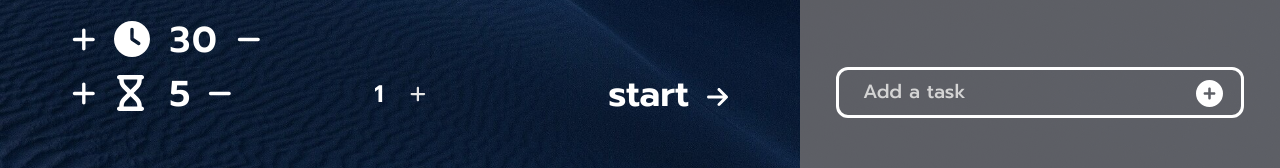
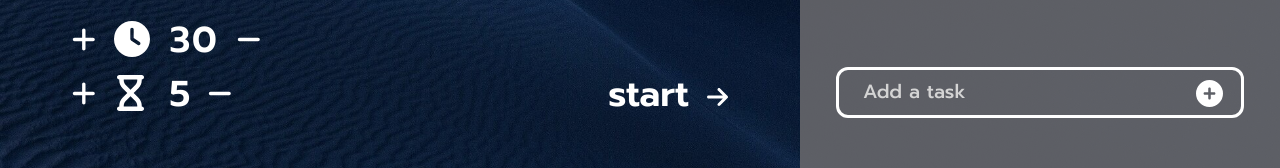
Before and after one commit to archawitch/tasky, a React (Vite) app: page / in a window 1280 px wide. Shown: the part 624-792 px from the top of the page. Built offline with nearby package versions, Linux system fonts and the light colour scheme.

Commit message:
chore: set the group bar to be at the middle (fix)

```diff
--- a/src/components/main/Main.jsx
+++ b/src/components/main/Main.jsx
@@ -74,8 +74,8 @@ function Main() {
             isTodoVisible={isTodoVisible}
             openTodoList={openTodoList}
           ></MiddleWrapper>
-          <Timer></Timer>
-          <TimerSettings></TimerSettings>
+          <Timer isTodoVisible={isTodoVisible}></Timer>
+          <TimerSettings isTodoVisible={isTodoVisible}></TimerSettings>
         </div>
         <TodoListProvider>
           <TodoList
--- a/src/components/post-it/GroupBar.jsx
+++ b/src/components/post-it/GroupBar.jsx
@@ -3,41 +3,28 @@ import { useGroup, useDispatchGroup } from "../../context/GroupOfPostContext";
 import { useState } from "react";
 import { useDispatchPosts } from "../../context/PostContext";
 
-function GroupBar() {
-  const [isHovered, setIsHovered] = useState(false);
+function GroupBar({ isTodoVisible }) {
   const groups = useGroup();
   const groupsItems = groups.groups;
-  const dispatchGroup = useDispatchGroup();
-  const dispatchPosts = useDispatchPosts();
 
   return (
-    <div
-      onMouseEnter={() => setIsHovered(true)}
-      onMouseLeave={() => setIsHovered(false)}
-      className="flex items-center justify-center transition-all duration-200"
-    >
-      {groupsItems &&
-        groupsItems.length > 0 &&
-        groupsItems.map((group) => {
-          return (
-            <GroupItem
-              key={group}
-              group={group}
-              isGroupHovered={isHovered}
-            ></GroupItem>
-          );
-        })}
-      {groupsItems.length < 10 && (
-        <AddGroupButton isHovered={isHovered}></AddGroupButton>
+    <>
+      {!isTodoVisible && (
+        <div className="flex items-center justify-center overflow-clip transition-all duration-200">
+          {groupsItems &&
+            groupsItems.length > 0 &&
+            groupsItems.map((group) => {
+              return <GroupItem key={group} group={group}></GroupItem>;
+            })}
+          {groupsItems.length < 10 && <AddGroupButton></AddGroupButton>}
+          {groupsItems.length > 1 && <DeleteGroupButton></DeleteGroupButton>}
+        </div>
       )}
-      {groupsItems.length > 1 && (
-        <DeleteGroupButton isHovered={isHovered}></DeleteGroupButton>
-      )}
-    </div>
+    </>
   );
 }
 
-function GroupItem({ group, isGroupHovered }) {
+function GroupItem({ group }) {
   const [isHovered, setIsHovered] = useState(false);
   const groups = useGroup();
   const dispatch = useDispatchGroup();
@@ -68,7 +55,7 @@ function GroupItem({ group, isGroupHovered }) {
   );
 }
 
-function AddGroupButton({ isHovered }) {
+function AddGroupButton() {
   const dispatch = useDispatchGroup();
 
   return (
@@ -87,7 +74,7 @@ function AddGroupButton({ isHovered }) {
   );
 }
 
-function DeleteGroupButton({ isHovered }) {
+function DeleteGroupButton() {
   const groups = useGroup();
   const dispatchGroup = useDispatchGroup();
   const dispatchPosts = useDispatchPosts();
--- a/src/components/timer/Timer.jsx
+++ b/src/components/timer/Timer.jsx
@@ -3,7 +3,7 @@ import CountdownBreak from "./CountdownBreak";
 import { useTimer } from "../../context/TimerContext";
 import GroupBar from "../post-it/GroupBar";
 
-function Timer() {
+function Timer({ isTodoVisible }) {
   const isLargeScreen = screen.width >= 640;
   const timer = useTimer();
 
@@ -16,7 +16,7 @@ function Timer() {
             className="flex h-14 items-end justify-between"
           >
             <CountdownTimer></CountdownTimer>
-            <GroupBar></GroupBar>
+            <GroupBar isTodoVisible={isTodoVisible}></GroupBar>
             <CountdownBreak></CountdownBreak>
           </div>
         )}
--- a/src/components/timer/TimerSettings.jsx
+++ b/src/components/timer/TimerSettings.jsx
@@ -4,7 +4,7 @@ import StartTimerButton from "./StartTimerButton";
 import { useTimer } from "../../context/TimerContext";
 import GroupBar from "../post-it/GroupBar";
 
-function TimerSettings() {
+function TimerSettings({ isTodoVisible }) {
   const isLargeScreen = screen.width >= 640;
   const timer = useTimer();
 
@@ -20,7 +20,7 @@ function TimerSettings() {
               <SetTimer></SetTimer>
               <SetBreak></SetBreak>
             </div>
-            <GroupBar></GroupBar>
+            <GroupBar isTodoVisible={isTodoVisible}></GroupBar>
             <StartTimerButton></StartTimerButton>
           </div>
         )}
```
